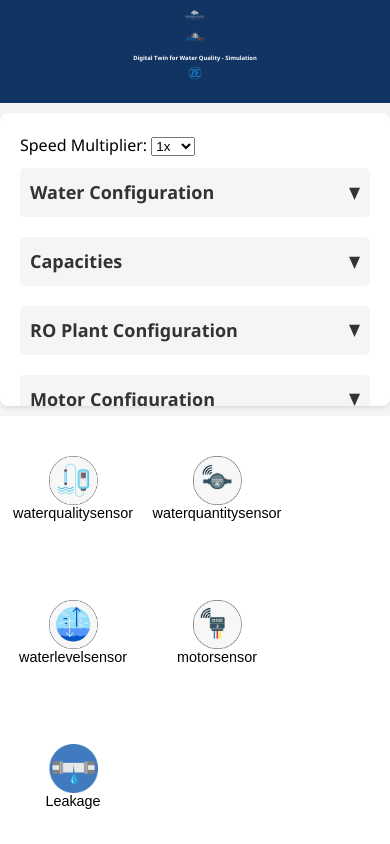
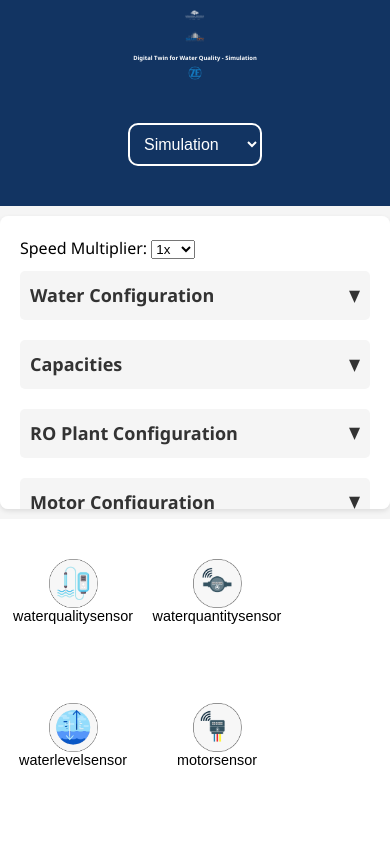
Before and after one commit to likhithkanigolla/zf-dt-frontend, a React (Create React App) app: page /simulation in a window 390 px wide. Shown: the top 844 px of the page. Built offline with nearby package versions, Linux system fonts and the light colour scheme.

Commit message:
DropDown in Navaigation Bar Added Dropdown in Navigation Bar to for easy go through while switching pages

```diff
--- a/src/components/navigation/Navigation.jsx
+++ b/src/components/navigation/Navigation.jsx
@@ -24,6 +24,15 @@ const NavigationBar = ({ title }) => {
           <img src={ZFLOGO} alt="ZF Logo" />
         </div>
       </Link>
+      <div>
+          {/* Dropdown to select the pages */}
+          <select className="navbar__dropdown" onChange={(e) => { window.location.href = e.target.value }}>
+            <option value="/" selected={window.location.pathname === '/'}>Home</option>
+            <option value="/visualization" selected={window.location.pathname === '/visualization'}>Visualization</option>
+            <option value="/simulation" selected={window.location.pathname === '/simulation'}>Simulation</option>
+            <option value="/actuation" selected={window.location.pathname === '/actuation'}>Actuation</option>
+          </select>
+        </div>
     </nav>
   );
 };
--- a/src/components/navigation/NavigationBar.css
+++ b/src/components/navigation/NavigationBar.css
@@ -42,6 +42,46 @@
     white-space: nowrap; /* Prevent text wrapping */
 }
 
+/* Responsive adjustments for smaller screens */
+@media (max-width: 768px) {
+    .navbar {
+        flex-direction: column;
+        align-items: center;
+        padding: 10px 0;
+    }
+    .navbar__logo {
+        margin-bottom: 10px;
+    }
+    .navbar__logo img {
+        margin-right: 0;
+    }
+}
+
+.navbar__dropdown {
+    background-color: #123462;
+    color: white;
+    padding: 10px;
+    font-size: 1rem;
+    cursor: pointer;
+    border: 2px solid white;
+    border-radius: 10px;
+    margin: 30px;
+
+}
+
+.navbar__dropdown option {
+    background-color: #123462;
+    color: white;
+    padding: 10px;
+    border: none;
+    font-size: 1rem;
+    cursor: pointer;
+}
+
+.navbar__dropdown option:checked {
+    background-color: #456789;
+}
+
 
 /* Responsive adjustments for smaller screens */
 @media (max-width: 768px) {
```
